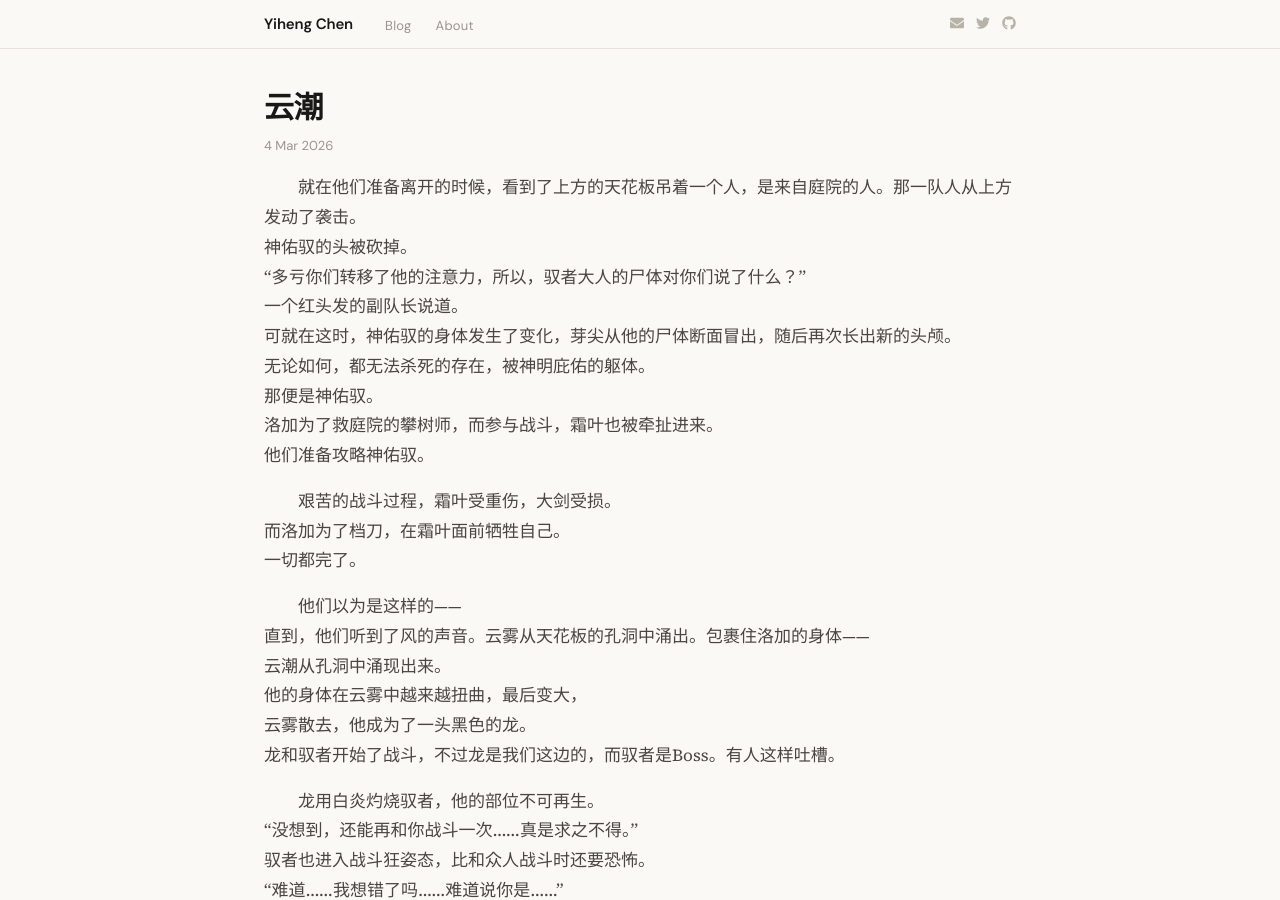
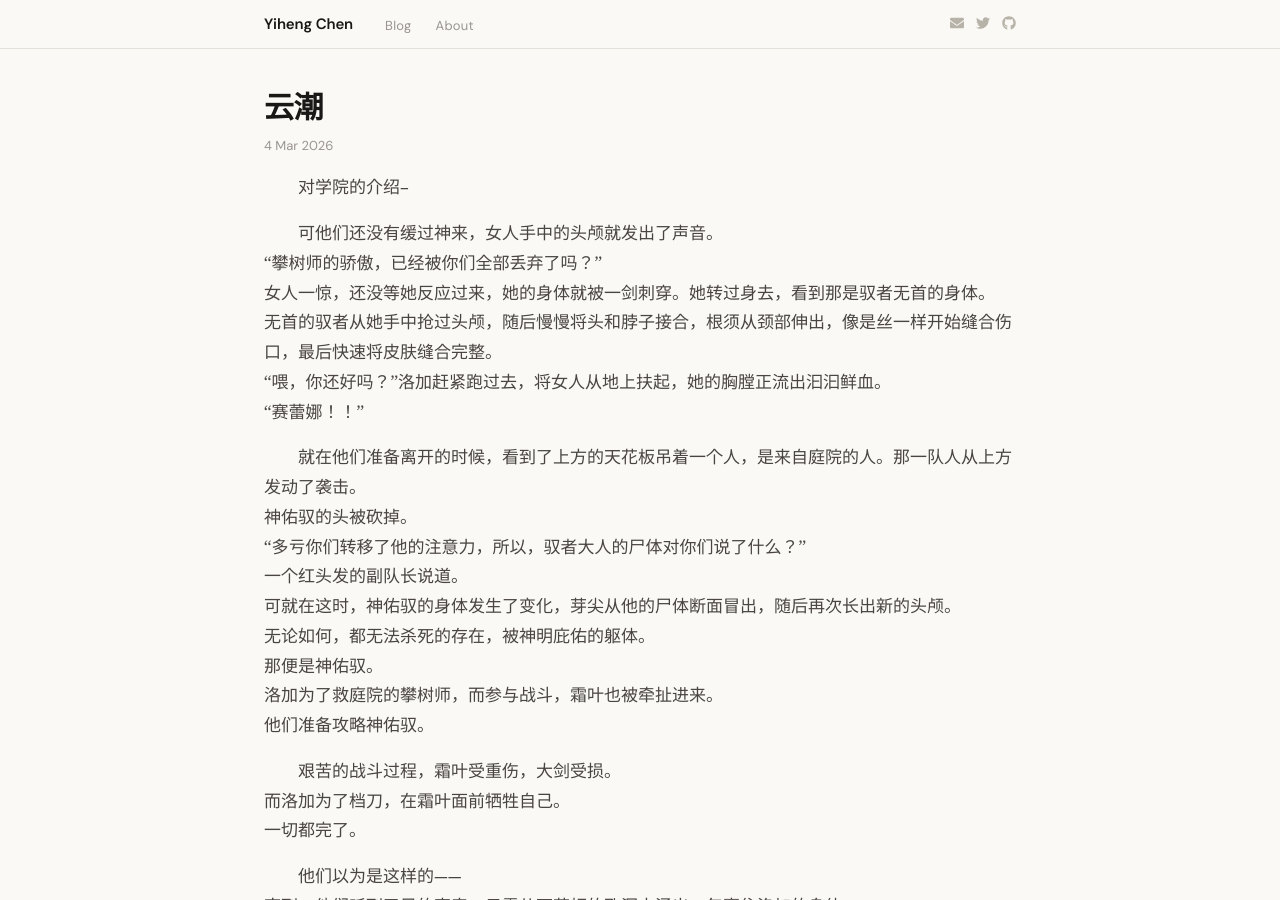
Before and after one commit to yihenc/yihenc.github.io, a Jekyll site: the page built from _posts/2026-03-04-云潮.md, in a window 1280 px wide and 900 px high. Built offline with Jekyll 4.4.1, drawn with Linux system fonts in a browser that asks for light colours; nearby versions of some CDN libraries.

Commit message:
Update: 云潮

```diff
--- a/_posts/2026-03-04-云潮.md
+++ b/_posts/2026-03-04-云潮.md
@@ -3,6 +3,18 @@ layout: post
 title: "云潮"
 date: 2026-03-04 00:00 +0000
 ---
+对学院的介绍--
+
+
+
+
+可他们还没有缓过神来，女人手中的头颅就发出了声音。
+“攀树师的骄傲，已经被你们全部丢弃了吗？”
+女人一惊，还没等她反应过来，她的身体就被一剑刺穿。她转过身去，看到那是驭者无首的身体。
+无首的驭者从她手中抢过头颅，随后慢慢将头和脖子接合，根须从颈部伸出，像是丝一样开始缝合伤口，最后快速将皮肤缝合完整。
+“喂，你还好吗？”洛加赶紧跑过去，将女人从地上扶起，她的胸膛正流出汩汩鲜血。
+“赛蕾娜！！”
+
 就在他们准备离开的时候，看到了上方的天花板吊着一个人，是来自庭院的人。那一队人从上方发动了袭击。
 神佑驭的头被砍掉。
 “多亏你们转移了他的注意力，所以，驭者大人的尸体对你们说了什么？”
```
